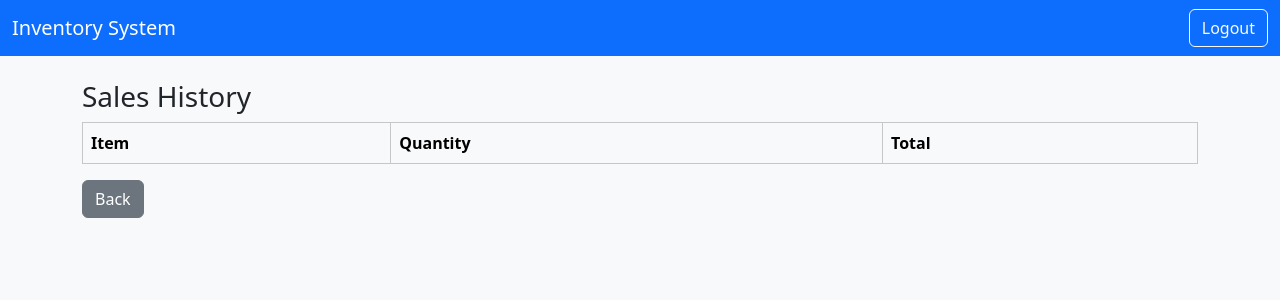
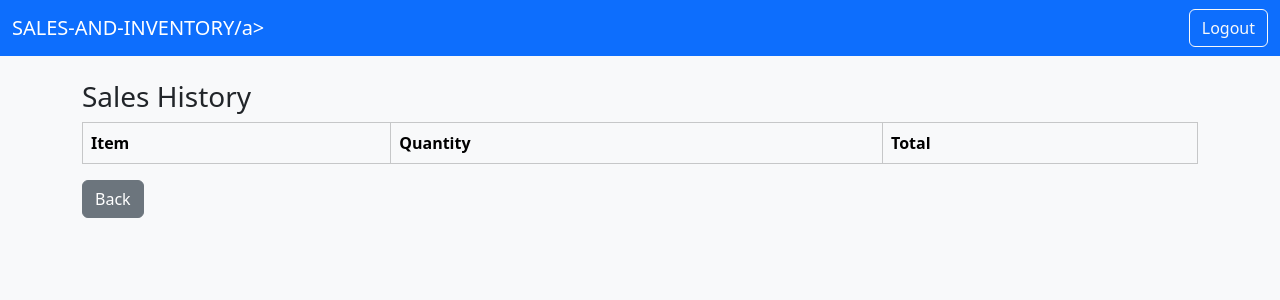
Before and after one commit to ArtSlow/SALES-AND-INVENTORY, a Flask app: page /history in a window 1280 px wide. Shown: the top 300 px of the page. Run offline with Flask 3, Linux system fonts and the light colour scheme; the visitor is signed in with stand-in values (Sample User, id 1); lists and menus that the app fills with data are empty.

Commit message:
Update base.html

```diff
--- a/Sales and Inventory/templates/base.html
+++ b/Sales and Inventory/templates/base.html
@@ -9,7 +9,7 @@
 
 <nav class="navbar navbar-expand-lg navbar-dark bg-primary mb-4">
     <div class="container-fluid">
-        <a class="navbar-brand" href="{{ url_for('dashboard') }}">Inventory System</a>
+        <a class="navbar-brand" href="{{ url_for('dashboard') }}">SALES-AND-INVENTORY/a>
         {% if session.get('user') %}
         <div class="d-flex">
             <a href="{{ url_for('logout') }}" class="btn btn-outline-light">Logout</a>
```
